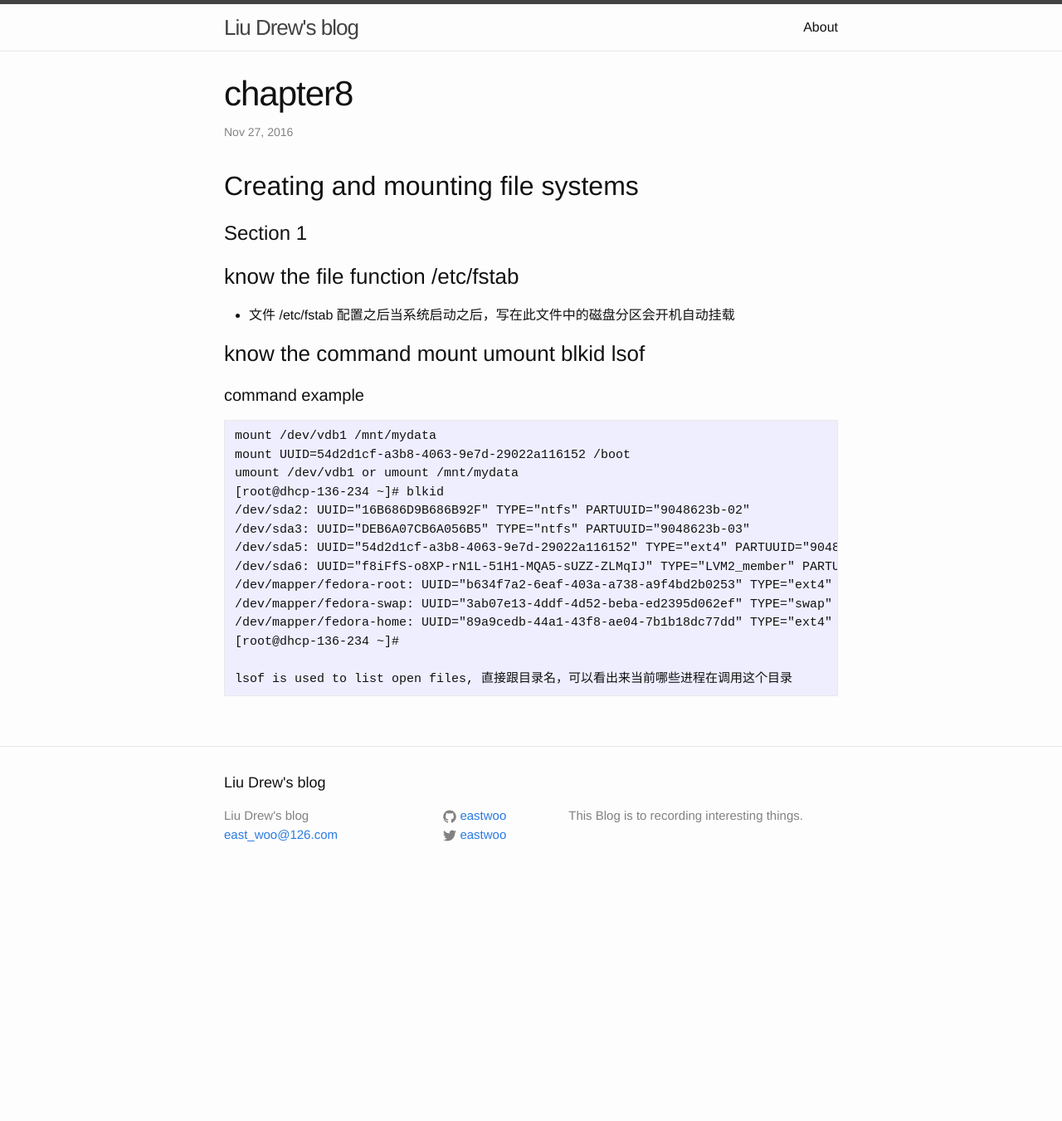
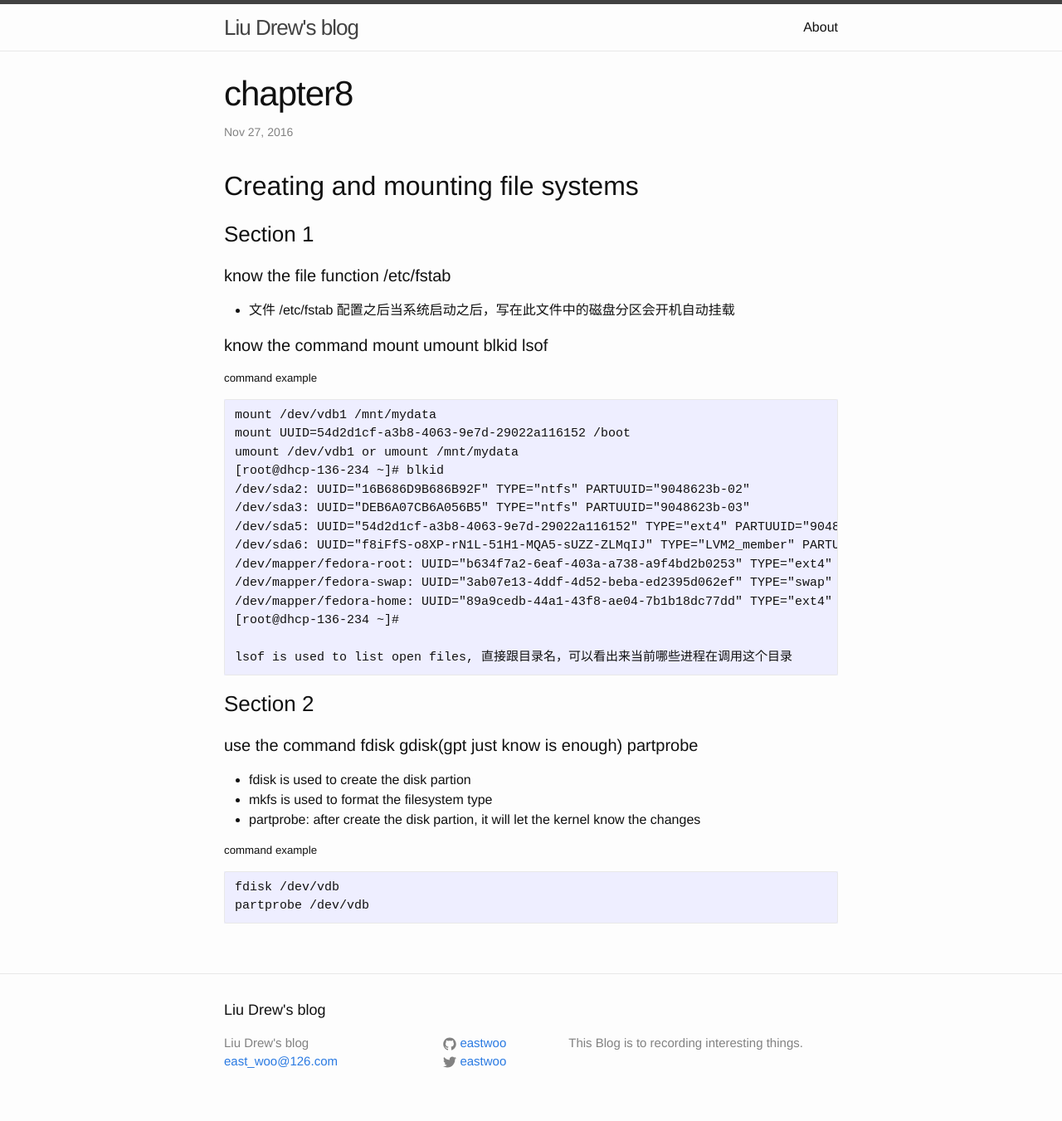
Before and after one commit to eastwoo/eastwoo.github.io, a Jekyll site: the page built from _posts/2016-11-28-chapter8.markdown, in a window 1280 px wide. Shown: the whole page at 83% size. Built offline with Jekyll 4.4.1, drawn with Linux system fonts in a browser that asks for light colours; before the commit the page ends 1077 px from its top, so only the background shows below that.

```diff
--- a/_posts/2016-11-28-chapter8.markdown
+++ b/_posts/2016-11-28-chapter8.markdown
@@ -6,15 +6,15 @@
 
 ## Creating and mounting file systems
 
-# Section 1
+### Section 1
 
-### know the file function /etc/fstab
+#### know the file function /etc/fstab
 
 * 文件 /etc/fstab 配置之后当系统启动之后，写在此文件中的磁盘分区会开机自动挂载
 
-### know the command mount umount blkid lsof
+#### know the command mount umount blkid lsof
 
-#### command example
+##### command example
 
     mount /dev/vdb1 /mnt/mydata
     mount UUID=54d2d1cf-a3b8-4063-9e7d-29022a116152 /boot
@@ -30,3 +30,15 @@
     [root@dhcp-136-234 ~]#
 
     lsof is used to list open files, 直接跟目录名，可以看出来当前哪些进程在调用这个目录
+
+### Section 2
+
+#### use the command fdisk gdisk(gpt just know is enough) partprobe
+
+* fdisk is used to create the disk partion
+* mkfs is used to format the filesystem type
+* partprobe: after create the disk partion, it will let the kernel know the changes
+
+##### command example
+    fdisk /dev/vdb
+    partprobe /dev/vdb
```
